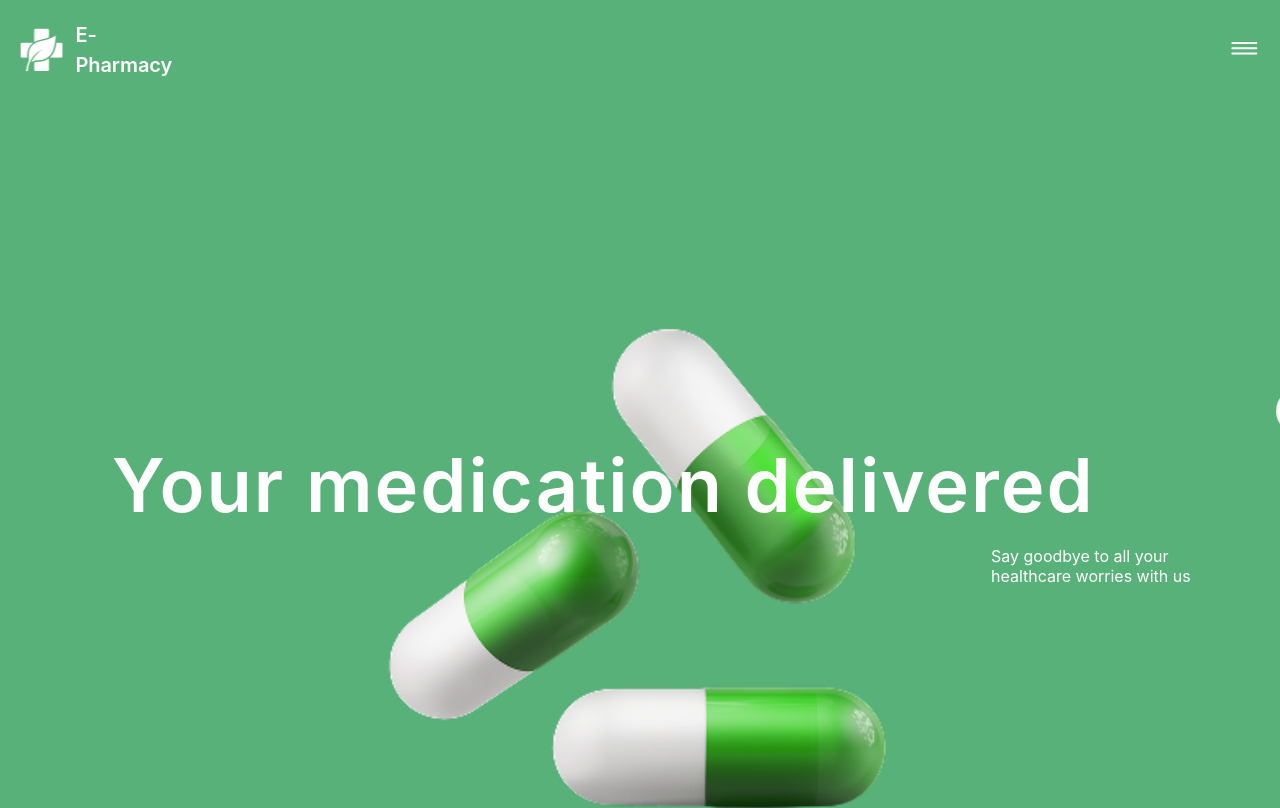
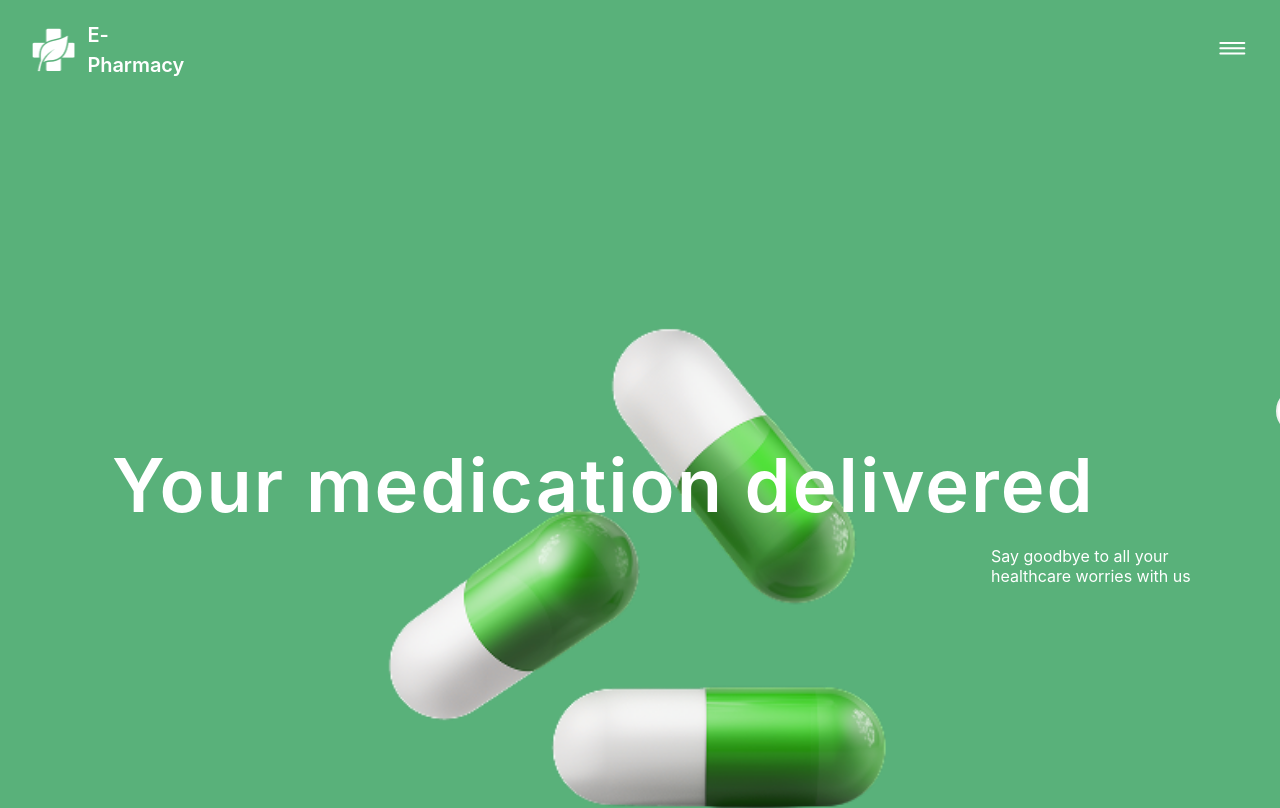
Before and after one commit to svmoskalyov/e-pharmacy, a React (Vite) app: page /home in a window 1280 px wide. Shown: the top 808 px of the page. Built offline with nearby package versions, Linux system fonts and the light colour scheme; no server answers; the database is empty.

Commit message:
Update Header.module.scss

```diff
--- a/src/components/Header/Header.module.scss
+++ b/src/components/Header/Header.module.scss
@@ -4,6 +4,10 @@
   align-items: center;
   justify-content: space-between;
   padding: 0 20px;
+
+  @media screen and (min-width: 768px) {
+    padding: 0 32px;
+  }
 }
 
 .actions {
```
